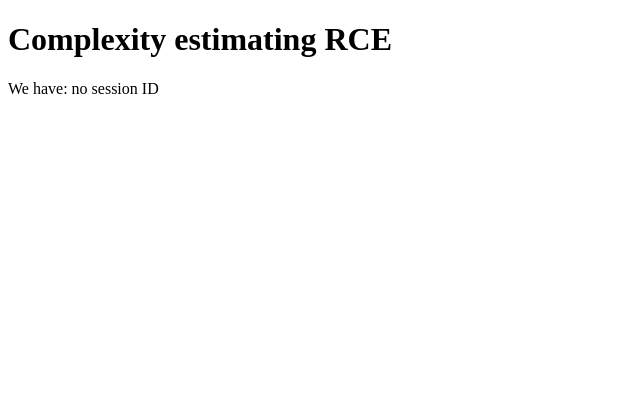
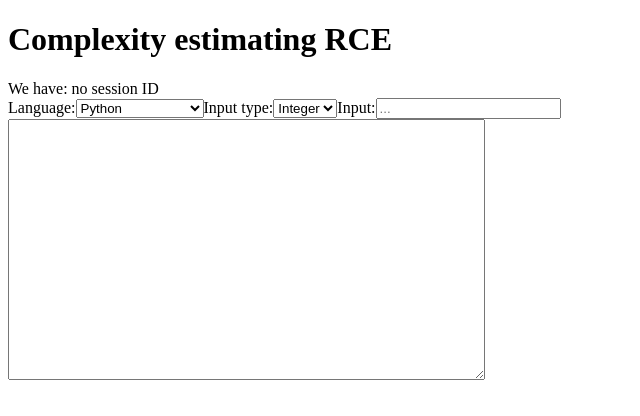
Before and after one commit to silversPuppet/ComplexityCalculatingRemoteCodeExecutionEngine, a React app in the folder complexity_rce_app/frontend/: page / in a window 1280 px wide. Shown: the top 416 px of the page, without its empty margins (0-640 px from the left). Built offline with nearby package versions, Linux system fonts and the light colour scheme; no server answers; the HTML template or start-up script is replaced by a standard one.

Commit message:
Frontend Input Fields

```diff
--- a/complexity_rce_app/frontend/src/App.jsx
+++ b/complexity_rce_app/frontend/src/App.jsx
@@ -3,6 +3,11 @@ import codeExecutionService from "./services/execution"
 
 function App() {
    const [session_ID, setSession_ID] = useState("no session ID")
+
+   const [code, setCode] = useState("")
+   const [input, setInput] = useState("")
+   const [input_type, setInput_type] = useState("int")
+   const [language, setLanguage] = useState("python")
 
   const uuid_hook = () => {
     console.log("effect hook")
@@ -14,11 +19,43 @@ function App() {
 
   useEffect(uuid_hook, [])
 
+  const executeAnalyseCode = event => {
+    event.preventDefault()
+    const codeTaskRequest = {
+      session_id: session_ID,
+      code: code,
+      input: input,
+      input_type: input_type,
+      language: language
+    }
+  }
+
   return (
     <div>
       <h1>Complexity estimating RCE</h1>
-      <div>
+      <div onSubmit={executeAnalyseCode}>
         <label>We have: {session_ID}</label>
+        <form>
+          Language:
+          <select defaultValue={language} onChange={e => setLanguage(e.target.value)}>
+            <option value="python">Python</option>
+            <option value="c++">c++ (to be added)</option>
+          </select>
+          Input type:
+          <select defaultValue={input_type} onChange={e => setInput_type(e.target.value)}>
+            <option value="int">Integer</option>
+            <option value="str">String</option>
+          </select>
+          Input:
+          <input placeholder="..." onChange={e => setInput(e.target.value)}/>
+          <br />
+          <textarea
+            name="postContent"
+            rows={17}
+            cols={57}
+            defaultValue={code}
+          />
+        </form>
       </div>
     </div>
   )
```
